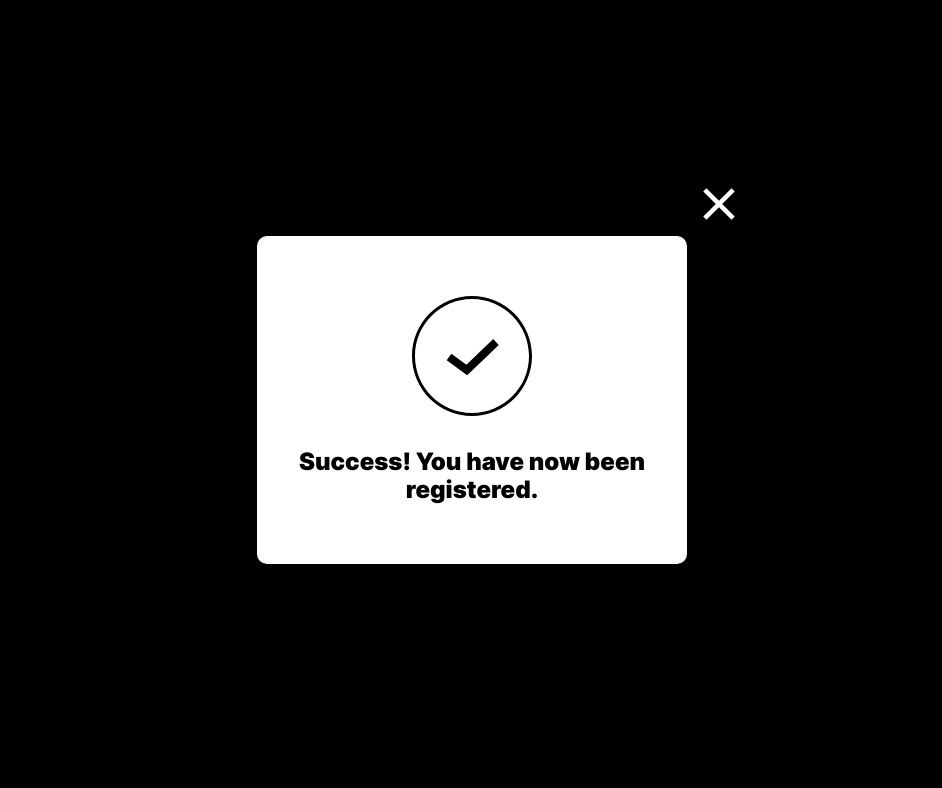
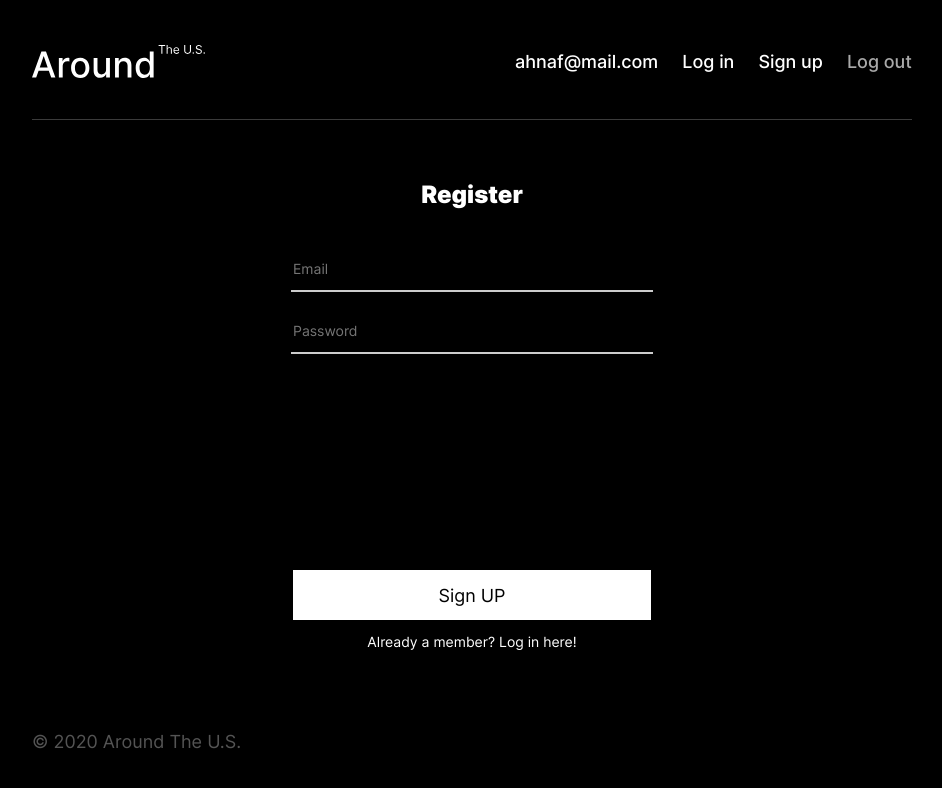
Before and after one commit to AhnafAhamed/react-around-auth, a React (Create React App) app: page /register in a window 1280 px wide. Shown: the top 788 px of the page, without its empty margins (168-1110 px from the left). Built offline with nearby package versions, Linux system fonts and the light colour scheme; no server answers.

Commit message:
add routes

```diff
--- a/package.json
+++ b/package.json
@@ -9,6 +9,7 @@
     "@testing-library/user-event": "^12.8.3",
     "react": "^17.0.2",
     "react-dom": "^17.0.2",
+    "react-router-dom": "^5.2.0",
     "react-scripts": "4.0.3",
     "web-vitals": "^1.1.2"
   },
--- a/src/components/App.js
+++ b/src/components/App.js
@@ -1,4 +1,5 @@
 import { useEffect, useState } from "react";
+import { Route, Switch, Redirect, withRouter, BrowserRouter } from "react-router-dom";
 import "../index.css";
 import Header from "./Header";
 import Main from "./Main";
@@ -10,6 +11,9 @@ import AddPlacePopup from "./AddPlacePopup";
 import ImagePopup from "./ImagePopup";
 import CurrentUserContext from "../contexts/CurrentUserContext";
 import InfoToolTip from "./InfoToolTip";
+import Register from "./Register";
+import Login from "./Login";
+import ProtectedRoute from "./ProtectedRoute";
 
 function App() {
   const [isEditProfilePopupOpen, setIsEditProfilePopupOpen] = useState(false);
@@ -19,6 +23,7 @@ function App() {
   const [selectedCard, setSelectedCard] = useState(null);
   const [cards, setCards] = useState([]);
   const [currentUser, setCurrentUser] = useState([]);
+  const [loggedIn, setLogIn] = useState(false);
 
   useEffect(() => {
     api.renderUserInfo().then((data) => {
@@ -35,40 +40,41 @@ function App() {
   function handleCardLike(card) {
     const isLiked = card.likes.some((i) => i._id === currentUser._id);
 
-    let likeStatus = (isLiked === false) ?  api.addLike(card._id) : api.removeLike(card._id);
+    let likeStatus =
+      isLiked === false ? api.addLike(card._id) : api.removeLike(card._id);
 
     likeStatus.then((newCard) => {
-      const newCards = cards.map((c) => ((c._id === card._id) ? newCard : c));
+      const newCards = cards.map((c) => (c._id === card._id ? newCard : c));
       setCards(newCards);
-    })
+    });
   }
 
   function handleCardDelete(card) {
     api.deleteCard(card._id).then(() => {
       const cardList = cards.filter((c) => c._id !== card._id);
-      setCards(cardList)
-    })
+      setCards(cardList);
+    });
   }
 
-  function handleUpdateUser({ name, about}) {
+  function handleUpdateUser({ name, about }) {
     api.setUserInfo({ name, about }).then((data) => {
       setCurrentUser(data);
       closePopups();
-    })
+    });
   }
 
   function handleUpdateAvatar(avatar) {
     api.setUserAvatar(avatar).then((data) => {
       setCurrentUser(data);
       closePopups();
-    })
+    });
   }
 
   function handleAddCard({ name, link }) {
     api.addCard({ name, link }).then((data) => {
       setCards([data, ...cards]);
       closePopups();
-    })
+    });
   }
 
   function handleEditProfileClick() {
@@ -116,10 +122,12 @@ function App() {
   return (
     <>
       <CurrentUserContext.Provider value={currentUser}>
-        <div className="body hide">
+        <div className="body">
           <Header />
           <div className="homepage">
-            <Main
+              <Switch>
+                <ProtectedRoute
+                  path="/home"
                   cards={cards}
                   onCardDelete={handleCardDelete}
                   onCardLike={handleCardLike}
@@ -127,7 +135,19 @@ function App() {
                   onEditProfileClick={handleEditProfileClick}
                   onEditAvatarClick={handleEditAvatarClick}
                   onAddPlaceClick={handleAddPlaceClick}
+                  component={Main}
+                  loggedIn={loggedIn}
                 />
+                <Route path="/register">
+                  <Register/>
+                </Route>
+                <Route path="/login">
+                  <Login/>
+                </Route>
+                <Route exact path="/">
+                  {loggedIn ? <Redirect to="/home" /> : <Redirect to="/register"/> }
+                </Route>
+              </Switch>
             <Footer />
             <EditProfilePopup
               isOpen={isEditProfilePopupOpen}
@@ -151,12 +171,14 @@ function App() {
               isOpen={isImagePopupOpen}
               onClose={closeAllPopups}
             />
+            <div className="hide">
+              <InfoToolTip />
             </div>
           </div>
-        <InfoToolTip/>
+        </div>
       </CurrentUserContext.Provider>
     </>
   );
 }
 
-export default App;
+export default withRouter(App);
--- a/src/components/ProtectedRoute.js
+++ b/src/components/ProtectedRoute.js
@@ -0,0 +1,13 @@
+import { Route, Redirect } from "react-router";
+
+const ProtectedRoute = ({ component: Component, ...props }) => {
+    return (
+        <Route>
+            {
+                () => props.loggedIn ? <Component {...props} /> : <Redirect to="./login" />
+            }
+        </Route>
+    )
+}
+
+export default ProtectedRoute;
--- a/src/index.js
+++ b/src/index.js
@@ -1,12 +1,15 @@
 import React from 'react';
 import ReactDOM from 'react-dom';
+import { BrowserRouter } from 'react-router-dom';
 import './index.css';
 import App from '../src/components/App.js';
 import reportWebVitals from './reportWebVitals';
 
 ReactDOM.render(
   <React.StrictMode>
-    <App />
+    <BrowserRouter>
+      <App />
+    </BrowserRouter>
   </React.StrictMode>,
   document.getElementById('root')
 );
```
Also changed, not shown: 1 other file (tests, documents, lock files or other folders). Lines whose indentation alone changed are shown as unchanged.
